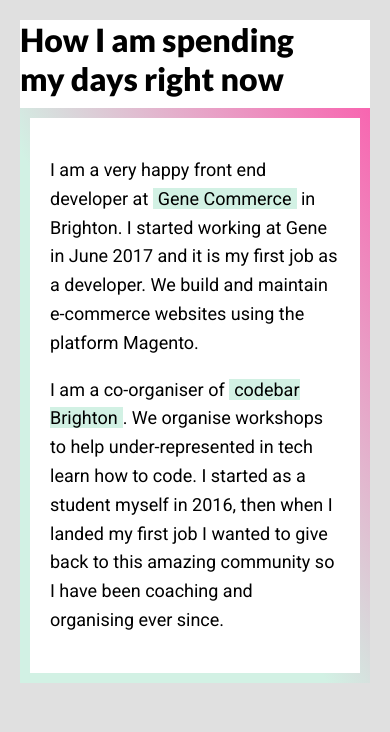
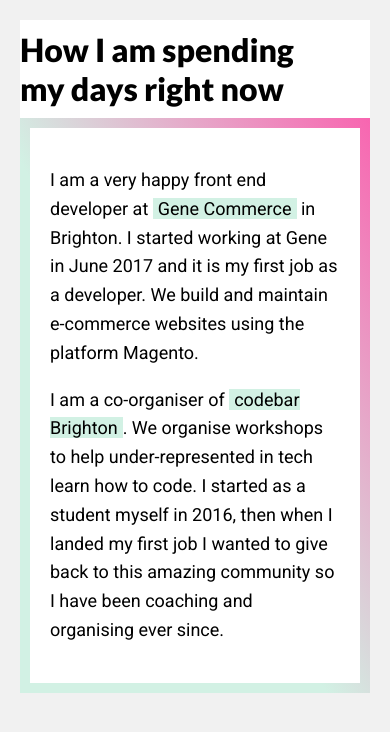
Before and after one commit to zarasyversen/zarasyversen.github.io, a website: page pages/current.html in a window 390 px wide. Drawn offline with Linux system fonts and the light colour scheme.

Commit message:
update bg and nav

```diff
--- a/assets/scss/import/layout/header.scss
+++ b/assets/scss/import/layout/header.scss
@@ -4,11 +4,10 @@
 
 .page__header {
   display: flex;
-  align-items: center;
-  justify-content: space-between;
+  justify-content: flex-end;
   margin: 0 auto;
   position: relative;
-  padding: 0 0 $indent__s;
+  padding: $indent__s 0;
   background: white;
 
   .home & {
@@ -28,12 +27,11 @@
     top: 0;
     margin: 0 auto $indent__l;
     padding: 0;
-    border-bottom: 1px solid lighten($gray, 50%);
+    border-bottom: 1px solid lighten($gray, 60%);
 
     .home & {
       flex-direction: row;
       justify-content: space-between;
-      margin-top: 50px;
     }
   }
 }
--- a/assets/scss/import/layout/homepage.scss
+++ b/assets/scss/import/layout/homepage.scss
@@ -11,7 +11,7 @@
     display: grid;
     min-height: 400px;
     margin: 0 auto;
-    grid-gap: $indent;
+    grid-gap: $indent__s;
     grid-template-columns: repeat(auto-fit, minmax(150px, 1fr));
   }
 
--- a/assets/scss/import/layout/nav.scss
+++ b/assets/scss/import/layout/nav.scss
@@ -44,10 +44,13 @@
   min-width: 300px;
   background: $color--light-grey;
   height: 100%;
-  padding: $indent $indent 0;
 
   .nav-is-open & {
     transform: translateX(0);
+  }
+
+  &-toggle {
+
   }
 
   &__close {
--- a/assets/scss/import/variables.scss
+++ b/assets/scss/import/variables.scss
@@ -15,7 +15,7 @@ $orange: #F78764;
 
 $gray: #56494E;
 $color-theme-2: #33cccc;
-$color--light-grey: #e0e0e0;
+$color--light-grey: #f1f1f1;
 $color--fuschia: #eb01a5;
 $black: #000;
 
```
Also changed, not shown: assets/css/main.css.
